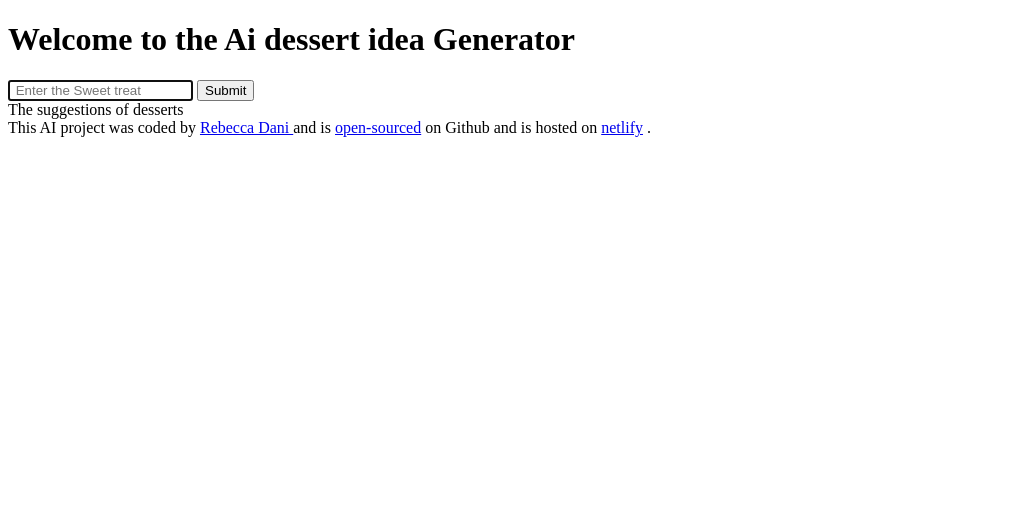
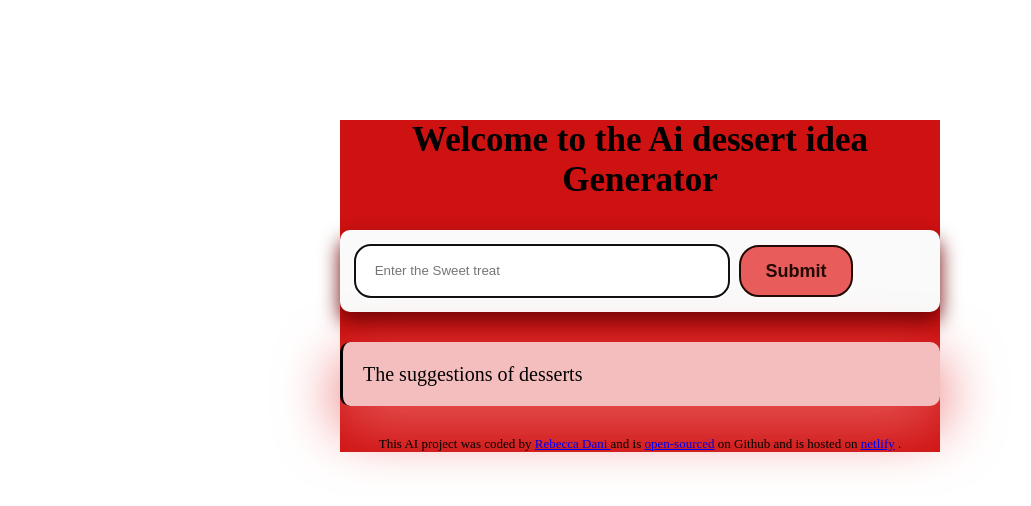
Before and after one commit to rebecca967/dessert-idea-generator, a plain HTML site: page index.html in a window 1280 px wide. Shown: the whole page, without its empty margins (0-1031 px from the left). Drawn offline with Linux system fonts and the light colour scheme.

Commit message:
added styling to the project

```diff
--- a/index.html
+++ b/index.html
@@ -7,6 +7,7 @@
   <title> Dessert Ideas</title>
 </head>
 <body>
+  <div class="container">
   <header>
   <h1>
    Welcome to the Ai dessert idea Generator
@@ -18,10 +19,12 @@
 <form>
   <input type="text" placeholder=" Enter the Sweet treat"
   autofocus
-  required/>
-  <input type="submit"/>
+  required
+  autocomplete="off"
+  class="intructions"/>
+  <input type="submit" class="button"/>
 </form>
-<div>
+<div class="food">
   The suggestions of desserts
 </div>
 
@@ -30,5 +33,6 @@
   and is hosted on <a href="https://dessertideagenerator.netlify.app/" target="_blank"> netlify</a> .
   </footer>
   <script src="src/index.js"></script>
+  </div>
 </body>
 </html>
--- a/src/index.css
+++ b/src/index.css
@@ -0,0 +1,70 @@
+body{
+  background-image: none;
+}
+.container{
+  margin: 120px auto;
+  max-width: 600px;
+  background-color: rgb(206, 17, 17);
+}
+h1{
+  font-weight:900;
+  font-size: 35px;
+  line-height:1.5x;
+   text-align: center;
+}
+
+header{
+  margin-bottom:30px;
+}
+
+
+form{
+  padding: 15px;
+  box-shadow: 0px 10px 20px rgb(112, 3, 3);
+  background-color: rgb(250, 250, 250);
+  border-radius: 10px;
+  display: flex;
+   margin-bottom: 30px
+
+}
+
+
+.intructions{
+  padding: 16px;
+  border: 1px solid ;
+  width:60%;
+  border: rgb(68, 10, 10);
+  line-height:20px ;
+  border-radius: 16px;
+}
+
+.button{
+  width: 20%;
+  line-height: 20px;
+  border: 2px solid ;
+  border-radius: 20px;
+  background-color: rgb(233, 92, 92);
+  font-size: large;
+  font-family:Arial, Helvetica, sans-serif;
+  font-display: block;
+  font-weight: bold;
+  margin-left: 10px;
+  color: rgb(34, 9, 2);
+}
+
+.food{
+  font-size: 20px;
+  background-color: rgb(245, 190, 190);
+  padding: 20px;
+  line-height: 24px;
+  border-left: 3px solid;
+  box-shadow: 0px 20px 60px rgb(233, 92, 92);
+  border-radius: 10px;
+}
+
+footer{
+  text-align: center;
+  font-size: 13px;
+  margin-top: 30px;
+
+}
```
